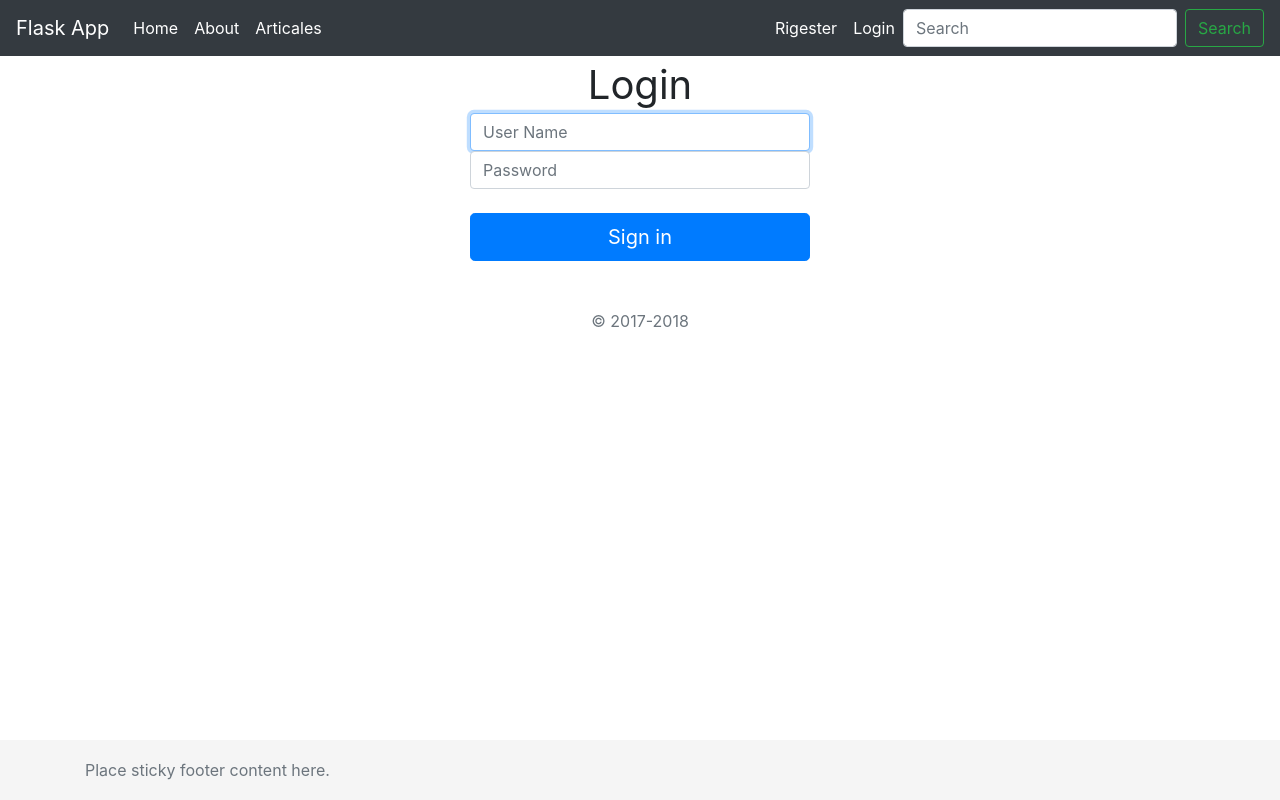
After one commit to mhadiahmed/FlaskApp, a Flask app: page /login in a window 1280 px wide. The commit adds this page. Run offline with Flask 2, Linux system fonts and the light colour scheme; parts of the project's set-up code (start-up, migrations or seed data) failed here and were passed over; some libraries are stand-ins or nearby versions.

Commit message:
login & logout and session & flash messages

```diff
--- a/app.py
+++ b/app.py
@@ -1,8 +1,11 @@
-from flask import Flask,render_template,request,session,url_for,redirect,logging
+from flask import Flask,render_template,request,session,url_for,redirect,logging,flash
 from DB import Articale
 from forms import RigesterForm
 from db.DataBase import connection
-from db.DataAPI import add_user
+from db.DataAPI import add_user,check_user
+from passlib.hash import sha256_crypt
+
+
 Articales = Articale()
 
 app = Flask(__name__)
@@ -43,8 +46,45 @@ def Register():
 		password = form.password.data
 		# save in data base
 		add_user(name,username,email,password)
+		session['username'] = username
+		session['logged_in'] = True
+		flash("Welcome {}".format(username),"success")
 		return redirect(url_for("home"))
 	return render_template("register.html",form=form)
 
+
+@app.route('/login',methods=['GET','POST'])
+def login():
+	# ceck method if it post
+	if request.method == "POST":
+		# get data from the form
+		username = request.form['username']
+		password = request.form['password']
+		# call our function
+		query,data = check_user(username)
+		# check query
+		if query > 0:
+			_password = data['password']
+			if sha256_crypt.verify(password,_password):
+				session['username'] = username
+				session['logged_in'] = True
+				flash("Welcome {}".format(username),"success")
+				return redirect(url_for('home'))
+			else:
+				error = "Password or user not Match."
+				return render_template('login.html',error=error)
+		else:
+			error = "Password or user not Match."
+			return render_template('login.html',error=error)
+	return render_template('login.html')
+
+
+@app.route('/logout',methods=['GET','POST'])
+def logout():
+	session.clear()
+	flash("See you Later soon..","warning")
+	return redirect(url_for("login"))
+
 if __name__ == "__main__":
+	app.secret_key = "@%^&(*9867ahsh"
 	app.run(debug=True)
--- a/templates/base.html
+++ b/templates/base.html
@@ -15,6 +15,7 @@
 	{% include "includes/nav.html" %}
 <div class="col-md-3"></div>
 	<div class="container">
+		{% include "includes/messages.html" %}
 		{% block content %}
 
 		{% endblock content %}
--- /dev/null
+++ b/templates/includes/messages.html
@@ -0,0 +1,19 @@
+{% with messages = get_flashed_messages(with_categories=true) %}
+  {% if messages %}
+    {% for category, message in messages %}
+      <div class=" container col-6 alert alert-{{ category }}">{{ message }}</div>
+    {% endfor %}
+  {% endif %}
+{% endwith %}
+
+
+
+
+{% if error %}
+	<div class="container text-center col-6 alert alert-danger">{{ error }}</div>
+{% endif %}
+
+
+{% if msg %}
+	<div class="container text-center col-6 alert alert-danger">{{ msg }}</div>
+{% endif %}
--- a/templates/includes/nav.html
+++ b/templates/includes/nav.html
@@ -17,9 +17,18 @@
       </li>
     </ul>
     <ul class="navbar-nav navbar-right">
+      {% if session.logged_in %}
+        <li class="nav-item active">
+        <a href="/logout" class="nav-link">Logout</a>
+      </li>
+      {% else %}
       <li class="nav-item active">
         <a href="/register" class="nav-link">Rigester</a>
       </li>
+       <li class="nav-item active">
+        <a href="/login" class="nav-link">Login</a>
+      </li>
+      {% endif %}
     </ul>
     <form class="form-inline mt-2 mt-md-0">
       <input class="form-control mr-sm-2" type="text" placeholder="Search" aria-label="Search">
--- /dev/null
+++ b/templates/login.html
@@ -0,0 +1,21 @@
+{% extends "base.html" %}
+
+{% block title %}
+	Login
+{% endblock title %}
+
+{% block content %}
+	<div class="container col-4 text-center">
+		<h1 class="h1 mb-1 font-weight-normal text-lg-center">Login</h1>
+		{% from "includes/_formhelper.html" import render_field %}
+		<form action="" method="post">
+	      <label for="inputEmail" class="sr-only">User name</label>
+	      <input type="text" name="username" class="form-control" placeholder="User Name" required autofocus value="{{request.form.username}}">
+	      <label for="inputPassword" class="sr-only">Password</label>
+	      <input type="password" name="password" class="form-control" placeholder="Password" required value="{{request.form.password}}">
+	      <br>
+	      <button class="btn btn-lg btn-primary btn-block" type="submit">Sign in</button>
+	      <p class="mt-5 mb-3 text-muted">&copy; 2017-2018</p>
+		</form>
+	</div>
+{% endblock content %}
--- a/templates/register.html
+++ b/templates/register.html
@@ -6,6 +6,7 @@
 
 {% block content %}
 	<div class="container col-8">
+		<h1 class="h1 mb-1 font-weight-normal text-lg-center">Register</h1>
 		{% from "includes/_formhelper.html" import render_field %}
 		<form action="" method="post">
 			<div class="form-group">
```
Also changed, not shown: db/DataAPI.py (+17 -0 lines), templates/home.html (+6 -2 lines).
